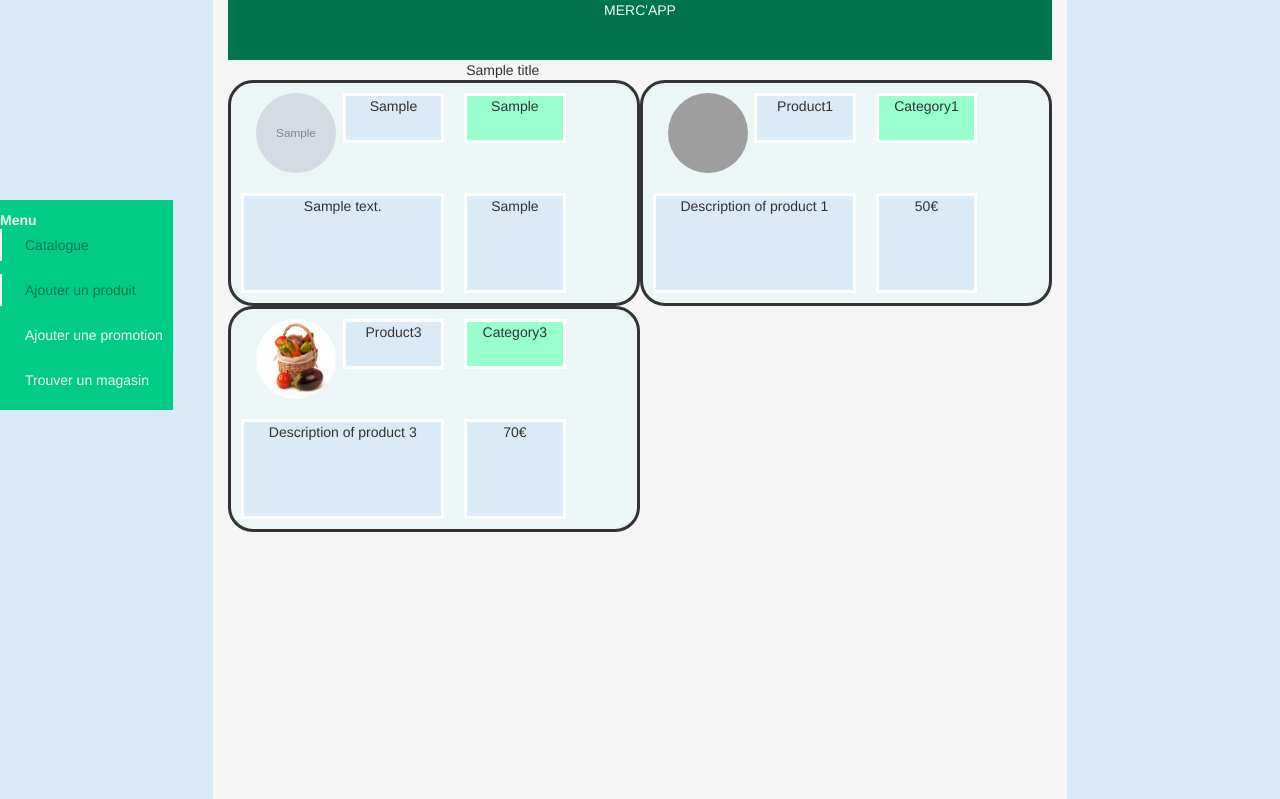
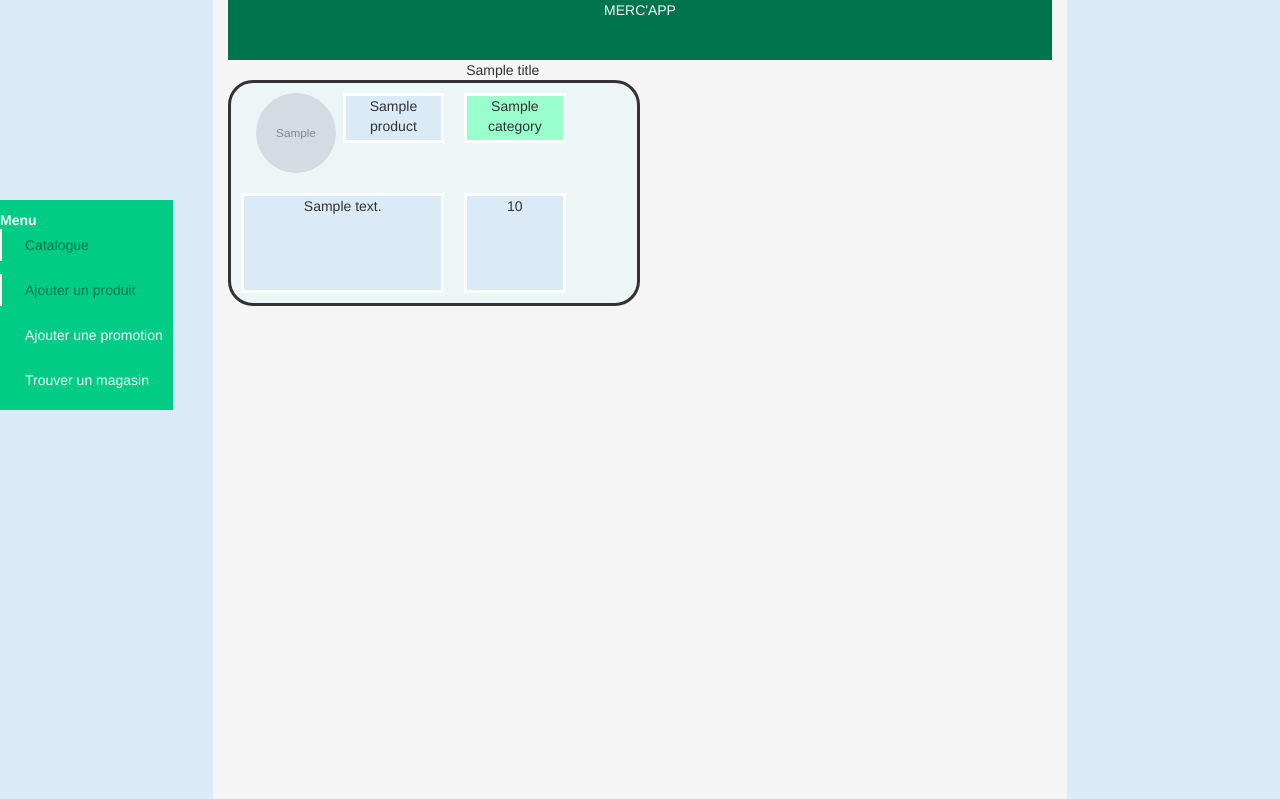
Before and after one commit to Lanfeath/Mercapp, a Flask app: template templates/index.html in a window 1280 px wide. Shown: the top 799 px of the page. Run offline with Flask 3, Linux system fonts and the light colour scheme; the template is opened without the code that fills it: most values are stand-ins (such as "Sample title", 1, 10 or a date in 2020); grey boxes marked "Sample" are stand-in pictures; parts of the project's set-up code (start-up, migrations or seed data) failed here and were passed over; some libraries are stand-ins or nearby versions; grey boxes are pictures that could not be loaded.

Commit message:
integration des données dans index.html de la BDD

```diff
--- a/templates/index.html
+++ b/templates/index.html
@@ -5,72 +5,31 @@
                 <span class="text-center">{{title}}</span>
             </div>
 
+            {% for product in products %}
+
                 <div class ="card col-md-6 ">
                     <div class="row">
                         <div class="col-md-3 image">
-                        <img class="img-circle" src="{{image1}}">
+                            <img class="img-circle" src="{{product.picture}}">
                         </div>
                         <div class="col-md-3 border product">
-                        <p>{{product1}}</p>
+                            <p>{{product.title}}</p>
                         </div>
                         <div class="col-md-3 align-middle border category">
-                        <p>{{category1}}</p>
+                            <p>{{product.category}}</p>
                         </div>
                     </div>
 
                     <div class="row">
                         <div class="col-md-6 border description_product">
-                        <p>{{description1}}</p>
+                            <p>{{product.description}}</p>
                         </div>
                         <div class="col-md-3 border price">
-                        <p>{{price1}}</p>
+                            <p>{{product.price}}</p>
                         </div>
                     </div>
                 </div>
 
-            <div class ="card col-md-6">
-                <div class="row">
-                    <div class="col-md-3 image">
-                        <img class="img-circle" src="../../static/temp/image_1_legumes.jpg">
-                    </div>
-                    <div class="col-md-3 border product">
-                        <p>Product1</p>
-                    </div>
-                    <div class="col-md-3 align-middle border category">
-                        <p>Category1</p>
-                    </div>
-                </div>
+            {% endfor %}
 
-                <div class="row">
-                    <div class="col-md-6 border description_product">
-                        <p>Description of product 1</p>
-                    </div>
-                    <div class="col-md-3 border price">
-                        <p>50€</p>
-                    </div>
-                </div>
-            </div>
-
-             <div class ="card col-md-6">
-                <div class="row">
-                    <div class="col-md-3 image">
-                        <img class="img-circle" src="../temp/image_1_legumes.jpg">
-                    </div>
-                    <div class="col-md-3 border product">
-                        <p>Product3</p>
-                    </div>
-                    <div class="col-md-3 align-middle border category">
-                        <p>Category3</p>
-                    </div>
-                </div>
-
-                <div class="row">
-                    <div class="col-md-6 border description_product">
-                        <p>Description of product 3</p>
-                    </div>
-                    <div class="col-md-3 border price">
-                        <p style="vertical-align: center;">70€</p>
-                    </div>
-                </div>
-            </div>
 {% endblock %}
--- a/utils.py
+++ b/utils.py
@@ -5,6 +5,11 @@ from Mercapp.models import Administrator, Product, Promotion
 def find_admin(login):
     admin = Administrator.query.filter(Administrator.login == Administrator[login]).all()
     return admin
+
+
+def get_all_products():
+    products = Product.query.all()
+    return products
 
 
 def find_product(product_id):
--- a/views.py
+++ b/views.py
@@ -7,25 +7,45 @@ app.config.from_object('config')
 
 # To get one variable, tape app.config['MY_VARIABLE']
 
-from .utils import Administrator
+from .utils import get_all_products
+
 
 @app.route('/')
 @app.route("/index/")
 def index():
-    title= "Notre catalogue de produits"
-    image1= './static/temp/image_1_legumes.jpg'
-    product1="Test1"
-    category1="Cat1 de test"
-    description1 = "This is a test"
-    price1="50000€"
+    products = [
+        {
+            'picture': '/static/temp/banane.jpg',
+            'title': "Test1",
+            'category': "Cat1 de test",
+            'description': "This is a test",
+            'price': "50000€",
+            'promotion': "0",
+        },
+        {
+            'picture': '/static/temp/parfum_hugo.jpg',
+            'title': "Test2",
+            'category': "Cat de test 2",
+            'description': "This is a 2nd test",
+            'price': "2*50000€",
+            'promotion': "0.2",
+        },
+        {
+            'picture': '../static/temp/poivrons.jpg',
+            'title': "Test3",
+            'category': "Cat de test 3e",
+            'description': "This is Gioia",
+            'price': "1000€",
+            'promotion': "0.3",
+        },
+    ]
+
+    product_database=get_all_products()
+
     return render_template("index.html",
-                            title=title,
-                            image1=image1,
-                            product1 =product1,
-                            category1 = category1,
-                            description1 = description1,
-                            price1 = price1
-                            )
+                           title="Notre catalogue de produits",
+                           products=product_database,
+                           )
 
 
 @app.route('/result/')
```
Also changed, not shown: db/alter_db.py (added, +11 -0 lines), db/alter_db__basic.py (added, +18 -0 lines), db/db_mercapp.db, models.py (line endings or trailing spaces). Lines whose indentation alone changed are shown as unchanged.
